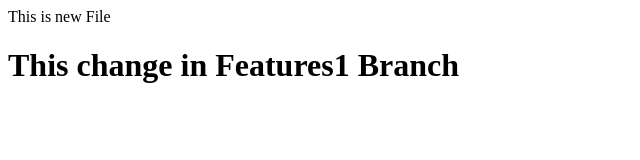
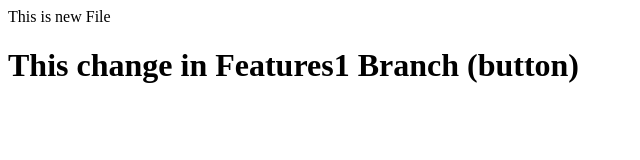
Before and after one commit to hariom075/localrepo, a plain HTML site: page index.html in a window 1280 px wide. Shown: the whole page, without its empty margins (0-640 px from the left). Drawn offline with Linux system fonts and the light colour scheme.

```diff
--- a/index.html
+++ b/index.html
@@ -1,2 +1,2 @@
 <p>This is new File</p>
-<h1>This change in Features1 Branch</h1>
+<h1>This change in Features1 Branch (button)</h1>
```
